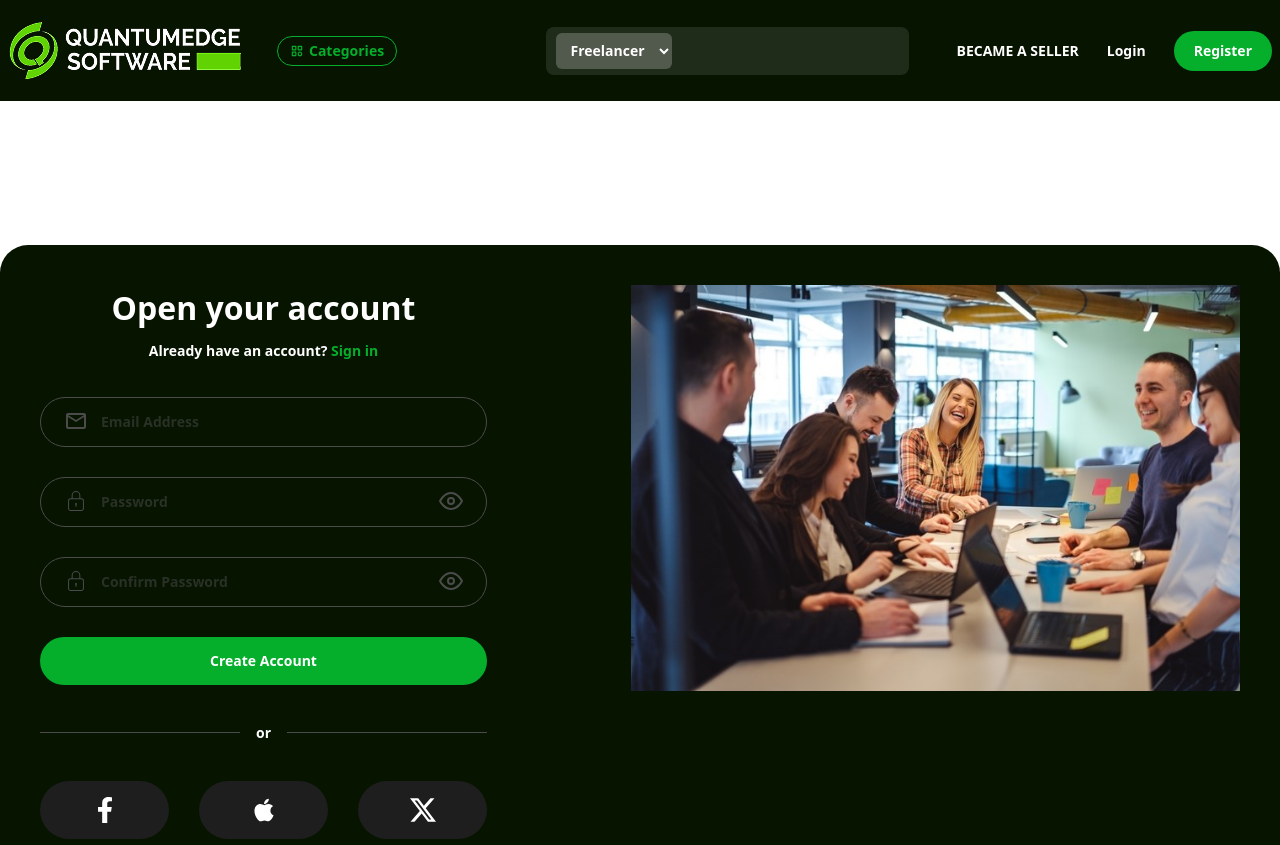
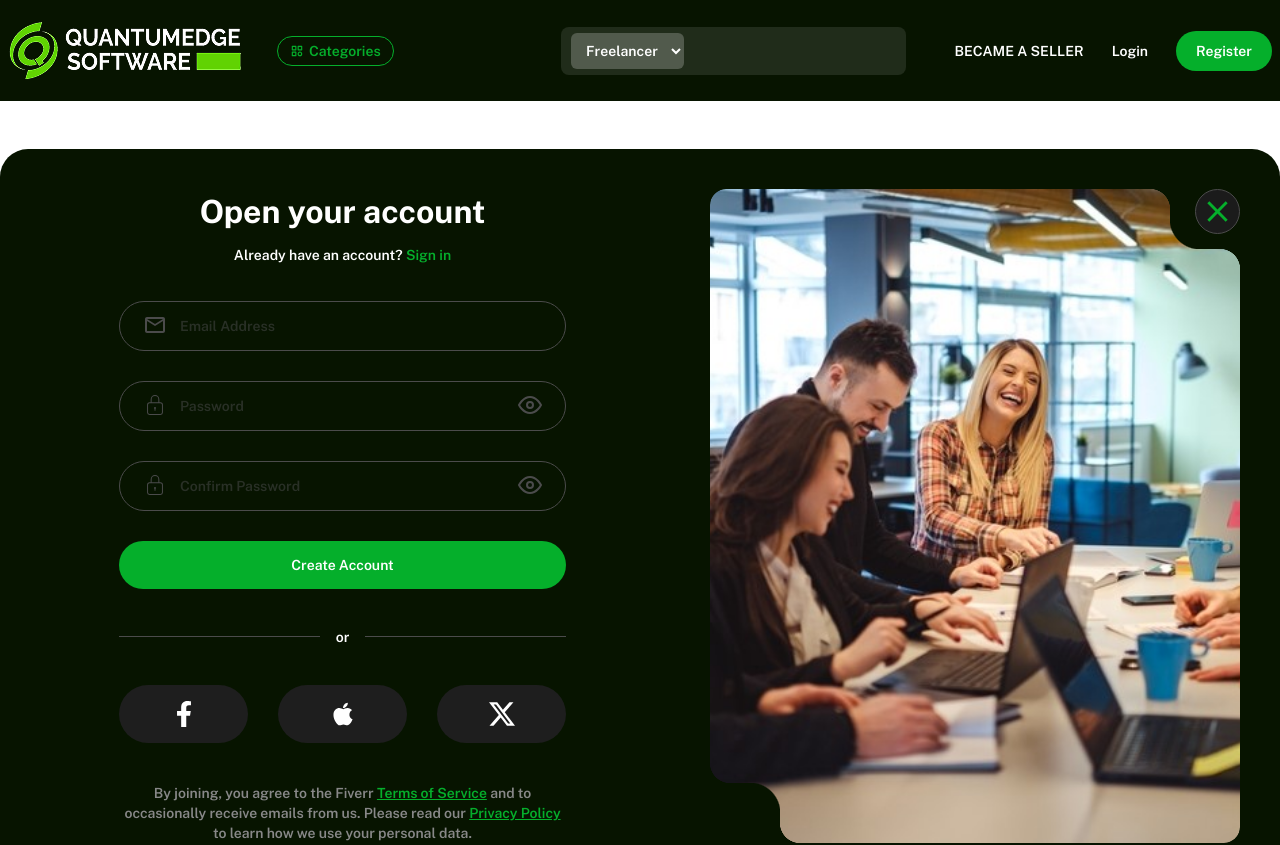
Before and after one commit to arafat22184/Quantumedge-Software-Frontend, a React (Vite) app: page /register in a window 1280 px wide. Shown: the top 845 px of the page. Built offline with nearby package versions, Linux system fonts and the light colour scheme.

Commit message:
inverted bottom and top fixed on register page image

```diff
--- a/index.html
+++ b/index.html
@@ -6,7 +6,7 @@
     <meta name="viewport" content="width=device-width, initial-scale=1.0" />
     <title>QuantumedgeSoftware</title>
   </head>
-  <body>
+  <body class="public-sans">
     <div id="root"></div>
     <script type="module" src="/src/main.jsx"></script>
   </body>
--- a/src/index.css
+++ b/src/index.css
@@ -1,2 +1,58 @@
+/* Font */
+@import url('https://fonts.googleapis.com/css2?family=Public+Sans:ital,wght@0,100..900;1,100..900&display=swap');
+
 @import "tailwindcss";
 @plugin "daisyui";
+
+.public-sans {
+  font-family: "Public Sans", sans-serif;
+  font-optical-sizing: auto;
+  font-weight: 400;
+  font-style: normal;
+}
+
+
+.inverted-radius-top {
+  --r: 20px;
+  /* the radius */
+  --s: 30px;
+  /* size of inner curve */
+  --x: 20px;
+  /* horizontal offset (no percentage) */
+  --y: 10px;
+  /* vertical offset (no percentage) */
+
+
+  --_m: /calc(2*var(--r)) calc(2*var(--r)) radial-gradient(#000 70%, #0000 72%);
+  --_g: conic-gradient(at calc(100% - var(--r)) var(--r), #0000 25%, #000 0);
+  --_d: (var(--s) + var(--r));
+  mask:
+    calc(100% - var(--_d) - var(--x)) 0 var(--_m),
+    100% calc(var(--_d) + var(--y)) var(--_m),
+    radial-gradient(var(--s) at 100% 0, #0000 99%, #000 calc(100% + 1px)) calc(-1*var(--r) - var(--x)) calc(var(--r) + var(--y)),
+    var(--_g) calc(-1*var(--_d) - var(--x)) 0,
+    var(--_g) 0 calc(var(--_d) + var(--y));
+  mask-repeat: no-repeat;
+}
+
+.inverted-radius-bottom {
+  --r: 20px;
+  /* the radius */
+  --s: 30px;
+  /* size of inner curve */
+  --x: 20px;
+  /* horizontal offset (no percentage) */
+  --y: 10px;
+  /* vertical offset (no percentage) */
+
+  --_m: /calc(2*var(--r)) calc(2*var(--r)) radial-gradient(#000 70%, #0000 72%);
+  --_g: conic-gradient(from 180deg at var(--r) calc(100% - var(--r)), #0000 25%, #000 0);
+  --_d: (var(--s) + var(--r));
+  mask:
+    calc(var(--_d) + var(--x)) 100% var(--_m),
+    0 calc(100% - var(--_d) - var(--y)) var(--_m),
+    radial-gradient(var(--s) at 0 100%, #0000 99%, #000 calc(100% + 1px)) calc(var(--r) + var(--x)) calc(-1*var(--r) - var(--y)),
+    var(--_g) calc(var(--_d) + var(--x)) 0,
+    var(--_g) 0 calc(-1*var(--_d) - var(--y));
+mask-repeat: no-repeat;
+}
--- a/src/layouts/MainLayout.jsx
+++ b/src/layouts/MainLayout.jsx
@@ -6,7 +6,7 @@ import Footer from "../components/Footer";
 const MainLayout = () => {
   return (
     <div>
-      <header className="bg-[#071400]">
+      <header className="bg-[#071400] sticky top-0 z-50">
         <Navbar></Navbar>
       </header>
       <Outlet></Outlet>
--- a/src/pages/register/Register.jsx
+++ b/src/pages/register/Register.jsx
@@ -6,6 +6,7 @@ import { CiLock } from "react-icons/ci";
 import { FiEye, FiEyeOff } from "react-icons/fi";
 import { FaApple, FaFacebookF } from "react-icons/fa";
 import { BsTwitterX } from "react-icons/bs";
+import { IoMdClose } from "react-icons/io";
 
 const Register = () => {
   const [showPass, setShowPass] = useState(false);
@@ -21,7 +22,7 @@ const Register = () => {
 
   return (
     <section>
-      <div className="max-w-7xl mx-auto bg-[#071400] flex my-36 p-10 rounded-[28px] justify-between gap-36 text-[#4B4B4B] text-center text-sm font-semibold">
+      <div className="max-w-7xl mx-auto bg-[#071400] flex my-12 p-10 pl-[119px] rounded-[28px] justify-between gap-36 text-[#4B4B4B] text-center text-sm font-semibold">
         {/* Form */}
         <div className="flex-1 max-w-[447px]">
           {/* Heading */}
@@ -96,7 +97,7 @@ const Register = () => {
           </div>
 
           {/* Social Login Buttons */}
-          <div className="flex items-cente gap-[30px]">
+          <div className="flex items-cente gap-[30px] mb-10">
             {/* Facebook */}
             <div className={socialButtonStyle}>
               <FaFacebookF size={26} />
@@ -112,11 +113,32 @@ const Register = () => {
               <BsTwitterX size={26} />
             </div>
           </div>
+
+          {/* Terms and Condition */}
+          <p className="text-[#888888]">
+            By joining, you agree to the Fiverr{" "}
+            <span className="text-[#05AF2B] underline">Terms of Service</span>{" "}
+            and to occasionally receive emails from us. Please read our{" "}
+            <span className="text-[#05AF2B] underline">Privacy Policy</span> to
+            learn how we use your personal data.
+          </p>
         </div>
 
         {/* Image */}
-        <div className="flex-1">
-          <img src={regimg} alt="employee image" />
+        <div className="flex-1 relative">
+          <div className="inverted-radius-top h-full">
+            <img
+              src={regimg}
+              className="h-full object-cover object-center rounded-tl-2xl rounded-br-2xl rounded-[16px] inverted-radius-bottom"
+              alt="employee image"
+            />
+          </div>
+          <div className="absolute w-[45px] h-[45px] top-0 right-0">
+            <IoMdClose
+              className="text-[#05AF2B] rounded-full bg-[#1B1B1B] border border-[#4B4B4B] p-1 w-full h-full"
+              size={32}
+            />
+          </div>
         </div>
       </div>
     </section>
```
